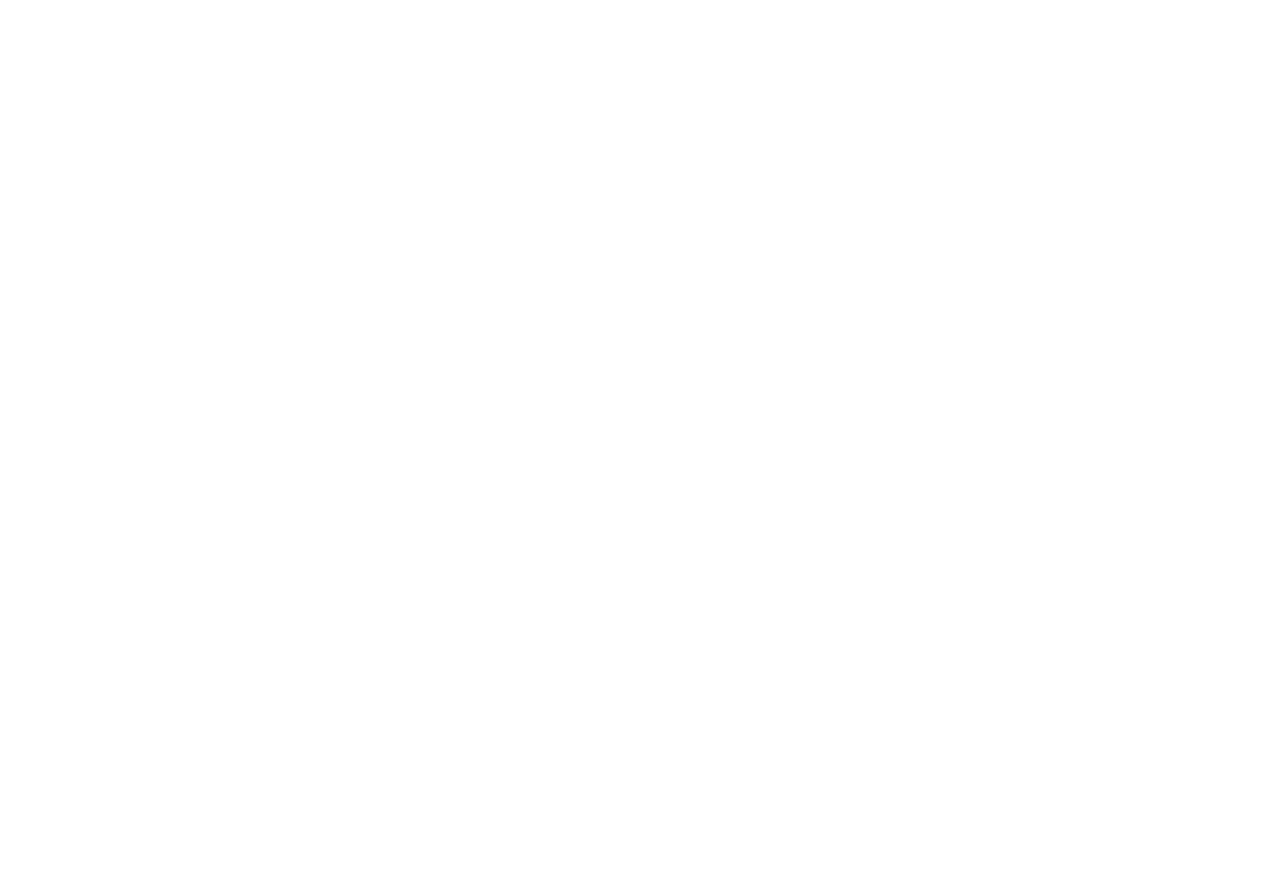
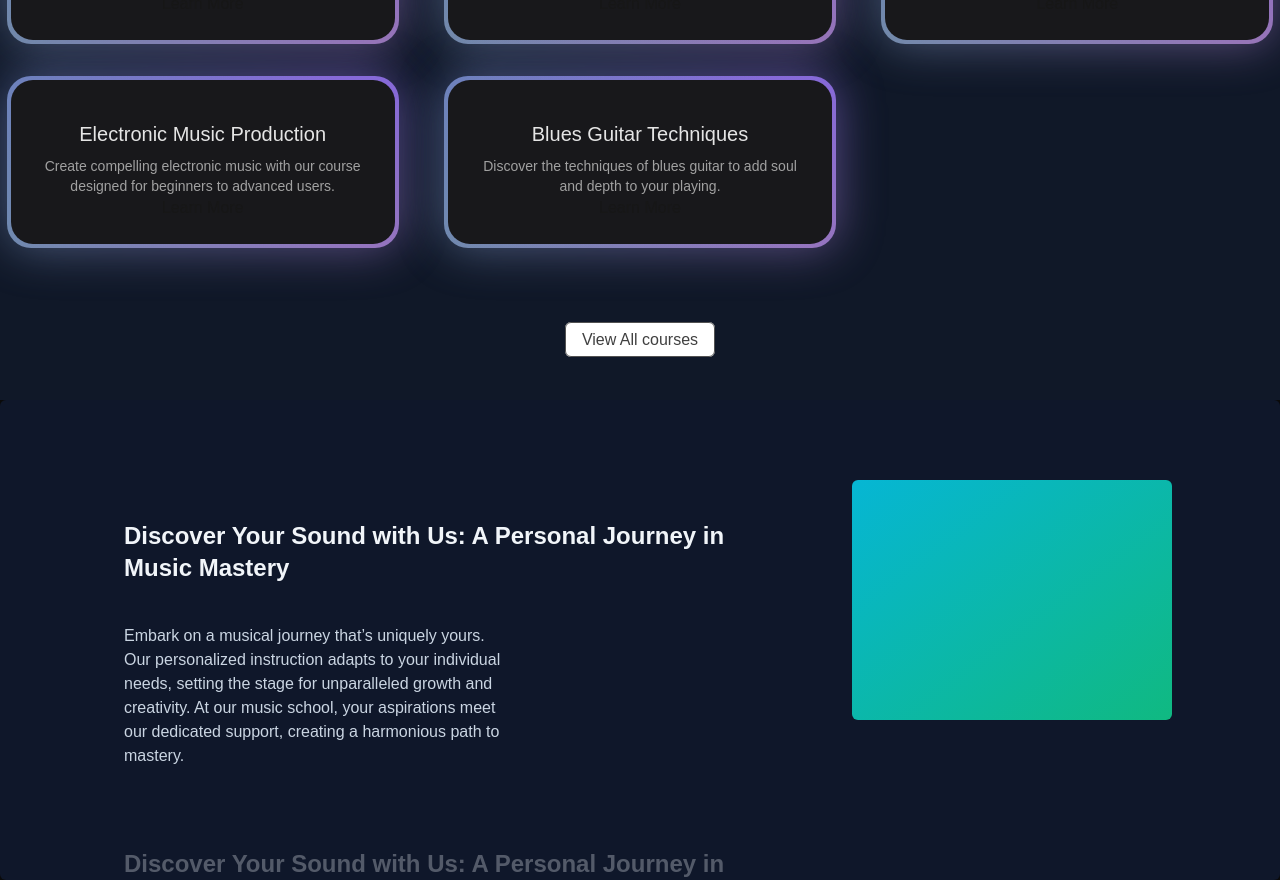
Before and after one commit to saurabh-xd/nextjs-project, a Next.js app: page / in a window 1280 px wide. Shown: the part 940-1820 px from the top of the page. Before the commit the page ends 904 px from the top, so only its background shows below. Built offline with nearby package versions, Linux system fonts and the light colour scheme.

Commit message:
Add WhychooseUs component and implement StickyScroll for enhanced user engagement

```diff
--- a/src/app/page.tsx
+++ b/src/app/page.tsx
@@ -1,5 +1,6 @@
 import FeaturedCourses from "@/components/FeaturedCourses";
 import HeroSection from "@/components/HeroSection";
+import WhychooseUs from "@/components/WhychooseUs";
 import Image from "next/image";
 
 export default function Home() {
@@ -7,6 +8,7 @@
     <main className="min-h-screen bg-black/[0.96] antialiased bg-grid-white/[0.02]" >
     <HeroSection/>
     <FeaturedCourses/>
+    <WhychooseUs/>
     </main>
   );
 }
--- a/src/components/FeaturedCourses.tsx
+++ b/src/components/FeaturedCourses.tsx
@@ -1,29 +1,76 @@
+"use client";
 import React from "react";
 import courseData from "../data/music_courses.json";
 import Link from "next/link";
+import { BackgroundGradient } from "./ui/background-gradient";
+
+interface Course {
+  id: number;
+  title: string;
+  slug: string;
+  description: string;
+  price: number;
+  instructor: string;
+  isFeatured: boolean;
+}
 
 function FeaturedCourses() {
+  const featuredCourses = courseData.courses.filter(
+    (course: Course) => course.isFeatured
+  );
+
   return (
     <div className="py-12 bg-gray-900 ">
       <div>
         <div className="text-center">
-          <h2 className="text-base text-teal-600 font-semibold tracking-wide uppercase">FEATURED COURSES</h2>
-          <p className="mt-2 text-3xl leading-8 font-extrabold tracking-tight text-white
-          sm:text-4xl">Learn With the Best</p>
+          <h2 className="text-base text-teal-600 font-semibold tracking-wide uppercase">
+            FEATURED COURSES
+          </h2>
+          <p
+            className="mt-2 text-3xl leading-8 font-extrabold tracking-tight text-white
+          sm:text-4xl"
+          >
+            Learn With the Best
+          </p>
         </div>
       </div>
       <div>
+        <div className="mt-10">
+          <div className="grid grid-cols-1 sm:grid-cols-2 lg:grid-cols-3 gap-8 justify-center">
+            {featuredCourses.map((course: Course) => (
+              <div key={course.id} className="flex justify-center">
+                <BackgroundGradient
+                className="flex flex-col rounded-[22px] bg-white dark:bg-zinc-900 overflow-hidden
+                h-full max-w-sm">
+                  <div className="p-4 sm:p-6 flex
+                  flex-col items-center text-center flex-grow  ">
+                      <p className="text-lg
+                      sm:text-xl text-black mt-4
+                      mb-2 dark:text-neutral-200">{course.title}</p>
+                      <p className="text-sm
+                      text-neutral-600 dark:text-neutral-400 flex-grow
 
+
+                      ">{course.description}</p>
+                      <Link href={`/courses/${course.slug}`}>
+                      Learn More
+                      </Link>
+                  </div>
+                </BackgroundGradient>
+              </div>
+            ))}
+          </div>
+        </div>
       </div>
       <div className="mt-20 text-center">
-
-        <Link href={"/courses"}
-        className="px-4 py-2 rounded- border
+        <Link
+          href={"/courses"}
+          className="px-4 py-2 rounded-md border
         border-neutral-600 text-neutral-700 bg-white
-        hover:bg-gray-100 transition duration-200">
-        View All courses
+        hover:bg-gray-100 transition duration-200"
+        >
+          View All courses
         </Link>
-
       </div>
     </div>
   );
--- /dev/null
+++ b/src/components/WhychooseUs.tsx
@@ -0,0 +1,48 @@
+"use client";
+import React from "react";
+import { StickyScroll } from "./ui/sticky-scroll-reveal";
+import image from "./ui/image1.jpg"
+
+const musicSchoolContent = [
+    {
+      title: 'Discover Your Sound with Us: A Personal Journey in Music Mastery',
+      description:
+        'Embark on a musical journey that’s uniquely yours. Our personalized instruction adapts to your individual needs, setting the stage for unparalleled growth and creativity. At our music school, your aspirations meet our dedicated support, creating a harmonious path to mastery.',
+    },
+    {
+      title: 'Discover Your Sound with Us: A Personal Journey in Music Mastery',
+      description:
+        'Embark on a musical journey that’s uniquely yours. Our personalized instruction adapts to your individual needs, setting the stage for unparalleled growth and creativity. At our music school, your aspirations meet our dedicated support, creating a harmonious path to mastery.',
+
+    },
+    {
+      title: 'Discover Your Sound with Us: A Personal Journey in Music Mastery',
+      description:
+        'Embark on a musical journey that’s uniquely yours. Our personalized instruction adapts to your individual needs, setting the stage for unparalleled growth and creativity. At our music school, your aspirations meet our dedicated support, creating a harmonious path to mastery.',
+    },
+    {
+      title: 'Live Feedback & Engagement',
+      description:
+        'Immerse yourself in an interactive learning experience where feedback is immediate, just like real-time changes in a collaborative project. This approach enhances your understanding and mastery of music concepts and performance techniques.',
+    },
+    {
+      title: 'Cutting-Edge Curriculum',
+      description:
+        'Our curriculum is continuously updated to include the latest music education trends and technologies, ensuring you’re always learning with the most current and effective methods. Say goodbye to outdated materials and welcome an education that evolves with the industry.',
+    },
+    {
+      title: 'Limitless Learning Opportunities',
+      description:
+        'With our expansive resource library and dynamic course offerings, you’ll never find yourself without something new to explore. Our platform provides continuous opportunities for growth, ensuring your musical skills are always advancing.',
+    },
+  ];
+
+function WhychooseUs() {
+  return (
+    <div>
+        <StickyScroll content={musicSchoolContent}/>
+    </div>
+  )
+}
+
+export default WhychooseUs
--- /dev/null
+++ b/src/components/ui/sticky-scroll-reveal.tsx
@@ -0,0 +1,112 @@
+"use client";
+import React, { useEffect, useRef, useState } from "react";
+import { useMotionValueEvent, useScroll } from "motion/react";
+import { motion } from "motion/react";
+import { cn } from "@/lib/utils";
+
+export const StickyScroll = ({
+  content,
+  contentClassName,
+}: {
+  content: {
+    title: string;
+    description: string;
+    content?: React.ReactNode | any;
+  }[];
+  contentClassName?: string;
+}) => {
+  const [activeCard, setActiveCard] = React.useState(0);
+  const ref = useRef<any>(null);
+  const { scrollYProgress } = useScroll({
+    // uncomment line 22 and comment line 23 if you DONT want the overflow container and want to have it change on the entire page scroll
+    // target: ref
+    container: ref,
+    offset: ["start start", "end start"],
+  });
+  const cardLength = content.length;
+
+  useMotionValueEvent(scrollYProgress, "change", (latest) => {
+    const cardsBreakpoints = content.map((_, index) => index / cardLength);
+    const closestBreakpointIndex = cardsBreakpoints.reduce(
+      (acc, breakpoint, index) => {
+        const distance = Math.abs(latest - breakpoint);
+        if (distance < Math.abs(latest - cardsBreakpoints[acc])) {
+          return index;
+        }
+        return acc;
+      },
+      0,
+    );
+    setActiveCard(closestBreakpointIndex);
+  });
+
+  const backgroundColors = [
+    "#0f172a", // slate-900
+    "#000000", // black
+    "#171717", // neutral-900
+  ];
+  const linearGradients = [
+    "linear-gradient(to bottom right, #06b6d4, #10b981)", // cyan-500 to emerald-500
+    "linear-gradient(to bottom right, #ec4899, #6366f1)", // pink-500 to indigo-500
+    "linear-gradient(to bottom right, #f97316, #eab308)", // orange-500 to yellow-500
+  ];
+
+  const [backgroundGradient, setBackgroundGradient] = useState(
+    linearGradients[0],
+  );
+
+  useEffect(() => {
+    setBackgroundGradient(linearGradients[activeCard % linearGradients.length]);
+  }, [activeCard]);
+
+  return (
+    <motion.div
+      animate={{
+        backgroundColor: backgroundColors[activeCard % backgroundColors.length],
+      }}
+      className="relative flex h-[30rem] justify-center space-x-10 overflow-y-auto rounded-md p-10"
+      ref={ref}
+    >
+      <div className="div relative flex items-start px-4">
+        <div className="max-w-2xl">
+          {content.map((item, index) => (
+            <div key={item.title + index} className="my-20">
+              <motion.h2
+                initial={{
+                  opacity: 0,
+                }}
+                animate={{
+                  opacity: activeCard === index ? 1 : 0.3,
+                }}
+                className="text-2xl font-bold text-slate-100"
+              >
+                {item.title}
+              </motion.h2>
+              <motion.p
+                initial={{
+                  opacity: 0,
+                }}
+                animate={{
+                  opacity: activeCard === index ? 1 : 0.3,
+                }}
+                className="text-kg mt-10 max-w-sm text-slate-300"
+              >
+                {item.description}
+              </motion.p>
+            </div>
+          ))}
+          <div className="h-40" />
+        </div>
+      </div>
+      <div
+        style={{ background: backgroundGradient }}
+        className={cn(
+          "sticky top-10 hidden h-60 w-80 overflow-hidden rounded-md bg-white lg:block",
+          contentClassName,
+        )}
+      >
+        {content[activeCard].content ?? null}
+      </div>
+    </motion.div>
+  );
+};
```
Also changed, not shown: src/components/ui/image1.jpg (added).
